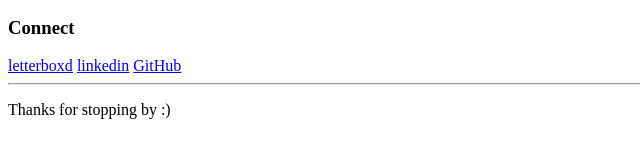
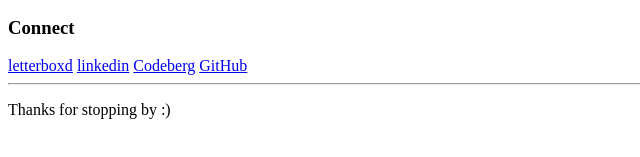
Before and after one commit to bashar-515/platform-site, a plain HTML site: page src/index.html in a window 1280 px wide. Shown: the part 227-384 px from the top of the page, 0-640 px from the left. Drawn offline with Linux system fonts and the light colour scheme.

Commit message:
link codeberg

```diff
--- a/src/index.html
+++ b/src/index.html
@@ -37,6 +37,7 @@
     <h3>Connect</h3>
     <a href="https://boxd.it/4NAk7" target="_blank">letterboxd</a>
     <a href="https://www.linkedin.com/in/bashareid/" target="_blank">linkedin</a>
+    <a href="https://codeberg.org/bashar-515" target="_blank">Codeberg</a>
     <a href="https://github.com/bashar-515" target="_blank">GitHub</a>
 
     <hr />
```
